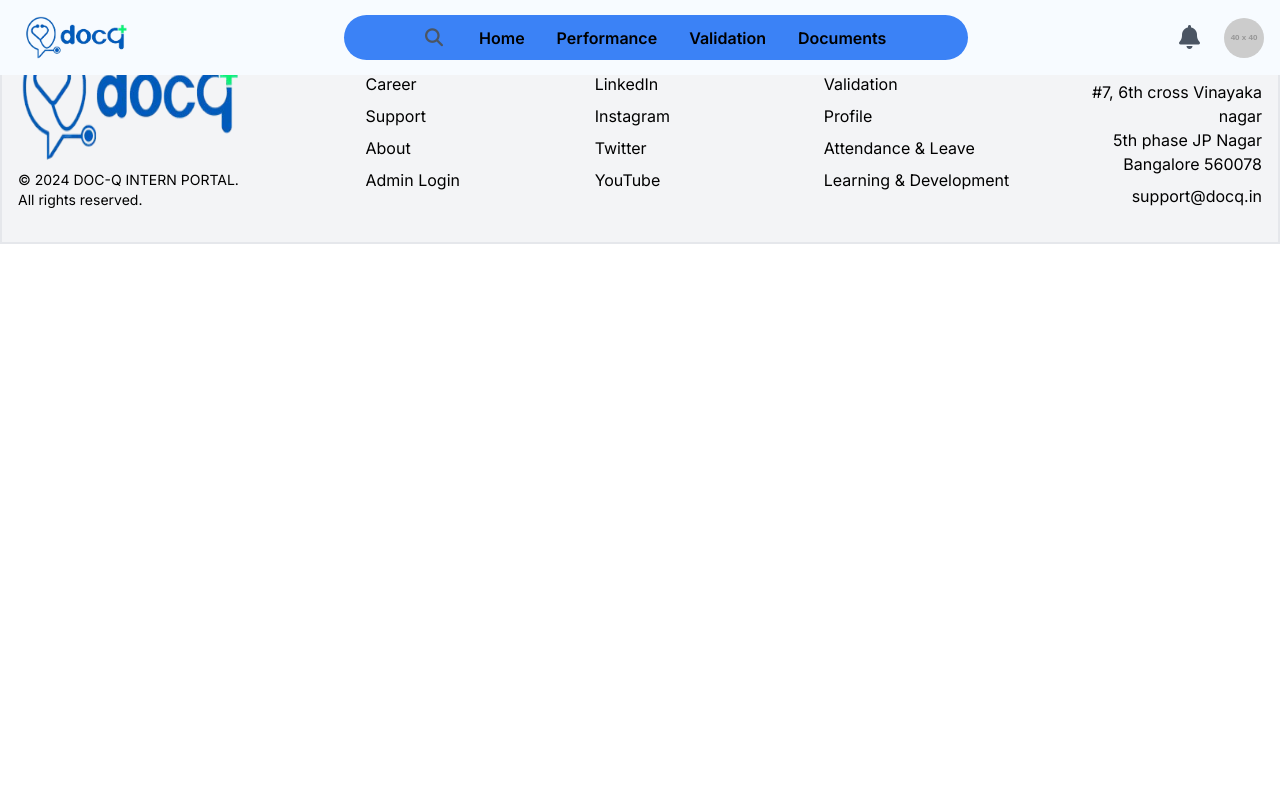
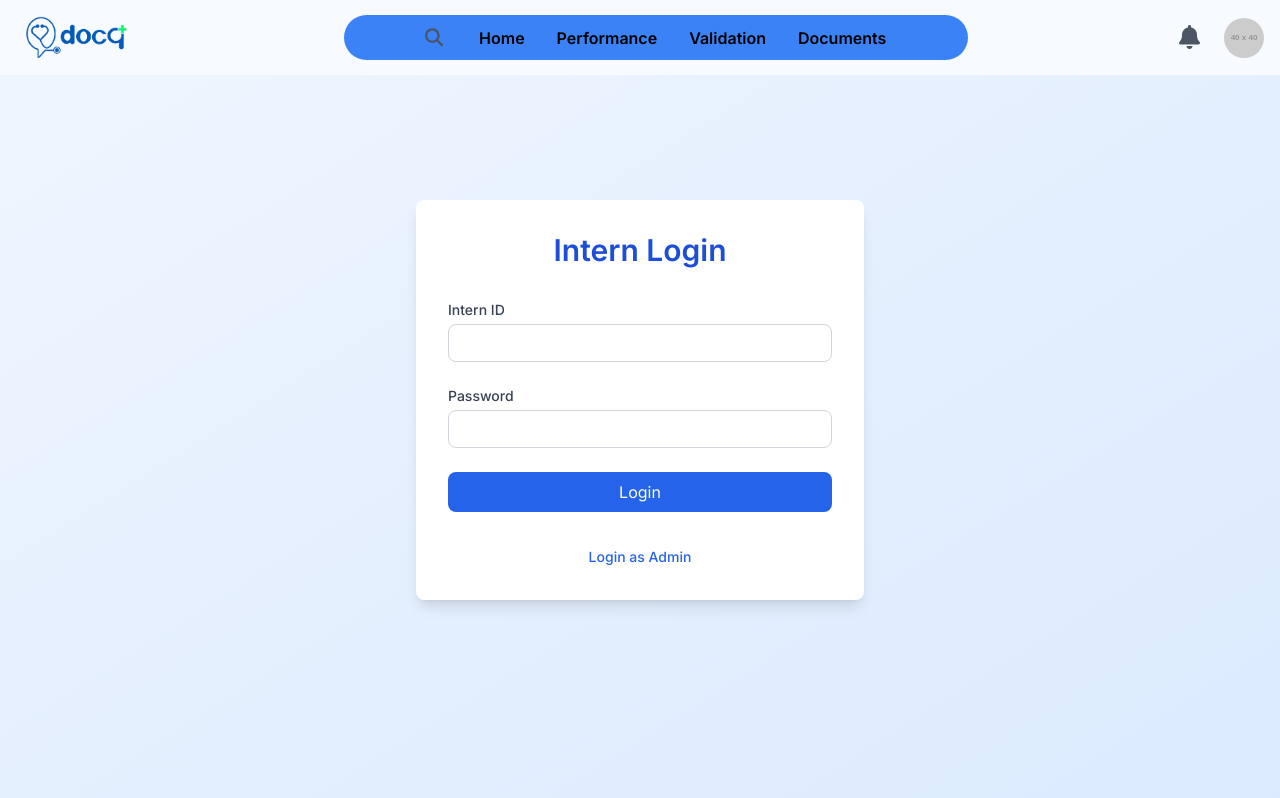
Before and after one commit to priyanshu442004/InternPortal, a React (Vite) app in the folder client/: page /Login in a window 1280 px wide. Shown: the top 798 px of the page. Built offline with nearby package versions, Linux system fonts and the light colour scheme; a web font is replaced by a local one; what chartjs-chart-financial would draw is missing.

Commit message:
Intern login page done

```diff
--- a/client/src/MainLayout.jsx
+++ b/client/src/MainLayout.jsx
@@ -10,18 +10,20 @@ import Profile from "./components/Profile";
 import Settings from "./components/Settings";
 import Performance from "./components/Performance";
 import PerformanceLoginMessage from "./components/PerformanceLoginMessage";
+import Login from "./components/Internlogin";
 
 const MainLayout = () => {
   const location = useLocation();
 
-  const isAdminRoute = location.pathname.startsWith("/admin");
+  const isLoginPage = location.pathname === '/login';
 
   return (
     <div className="bg-[#f7fbff]">
-      {!isAdminRoute && <Navbar />}
+      {!isLoginPage && <Navbar />}
 
       <Routes>
         <Route path="/" element={<Home />} />
+        <Route path="/Login" element={<Login />} />
         <Route path="/intern-performance" element={<Performance />} />
         <Route path="/Validate-Certificate" element={<Validate />} />
         <Route path="/Documents" element={<Documents />} />
@@ -31,7 +33,7 @@ const MainLayout = () => {
         <Route path="/not-login" element={<PerformanceLoginMessage />} />
       </Routes>
 
-      {!isAdminRoute && <Footer />}
+      {!isLoginPage && <Footer />}
     </div>
   );
 };
--- /dev/null
+++ b/client/src/components/Internlogin.jsx
@@ -0,0 +1,92 @@
+// src/components/Login.jsx
+import React, { useState } from 'react';
+import { useNavigate } from 'react-router-dom';
+
+const Login = () => {
+  const [internID, setInternID] = useState('');
+  const [password, setPassword] = useState('');
+  const navigate = useNavigate();
+
+  const handleSubmit = (e) => {
+    e.preventDefault();
+    console.log('Intern ID:', internID, 'Password:', password);
+  };
+
+  const handleAdminRedirect = () => {
+    navigate('/admin-login');
+  };
+
+  const clearInput = (setter) => {
+    setter('');
+  };
+
+  return (
+    <div className="flex items-center justify-center min-h-screen bg-gradient-to-br from-blue-50 to-blue-100">
+      <div className="w-full max-w-md p-8 space-y-8 bg-white rounded-lg shadow-lg">
+        <h2 className="text-3xl font-semibold text-center text-blue-700">Intern Login</h2>
+        <form onSubmit={handleSubmit} className="space-y-6">
+          <div className="relative">
+            <label htmlFor="internID" className="block text-sm font-medium text-gray-700">
+              Intern ID
+            </label>
+            <input
+              type="text"
+              id="internID"
+              value={internID}
+              onChange={(e) => setInternID(e.target.value)}
+              className="w-full px-3 py-2 mt-1 text-sm border border-gray-300 rounded-lg focus:outline-none focus:ring-2 focus:ring-blue-500"
+              required
+            />
+            {internID && (
+              <button
+                type="button"
+                onClick={() => clearInput(setInternID)}
+                className="absolute right-2 top-8 text-gray-400 hover:text-gray-600"
+              >
+                ✕
+              </button>
+            )}
+          </div>
+          <div className="relative">
+            <label htmlFor="password" className="block text-sm font-medium text-gray-700">
+              Password
+            </label>
+            <input
+              type="password"
+              id="password"
+              value={password}
+              onChange={(e) => setPassword(e.target.value)}
+              className="w-full px-3 py-2 mt-1 text-sm border border-gray-300 rounded-lg focus:outline-none focus:ring-2 focus:ring-blue-500"
+              required
+            />
+            {password && (
+              <button
+                type="button"
+                onClick={() => clearInput(setPassword)}
+                className="absolute right-2 top-8 text-gray-400 hover:text-gray-600"
+              >
+                ✕
+              </button>
+            )}
+          </div>
+          <button
+            type="submit"
+            className="w-full py-2 text-white bg-blue-600 rounded-lg hover:bg-blue-700"
+          >
+            Login
+          </button>
+        </form>
+        <div className="text-center">
+          <button
+            onClick={handleAdminRedirect}
+            className="text-sm font-medium text-blue-600 hover:text-blue-800"
+          >
+            Login as Admin
+          </button>
+        </div>
+      </div>
+    </div>
+  );
+};
+
+export default Login;
```
